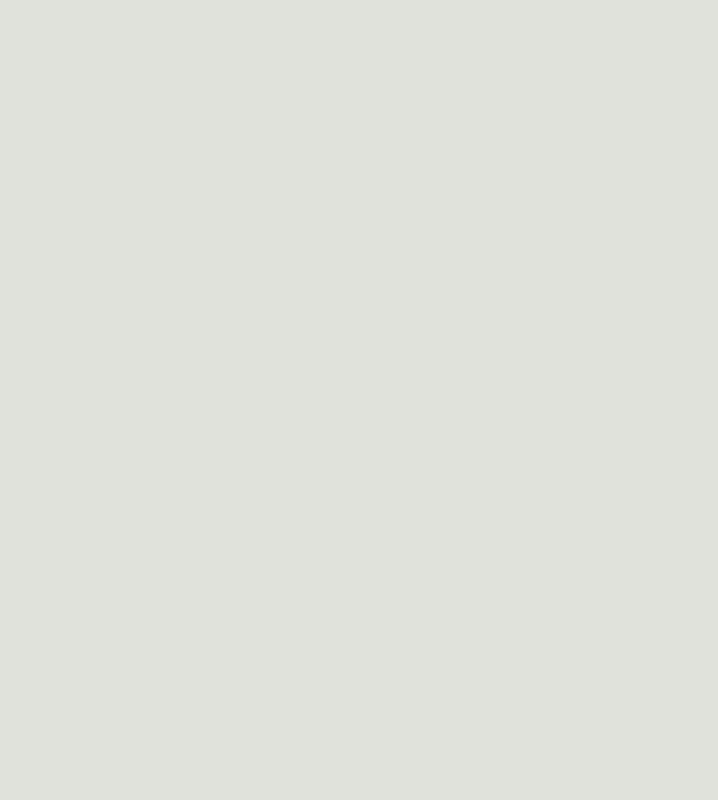
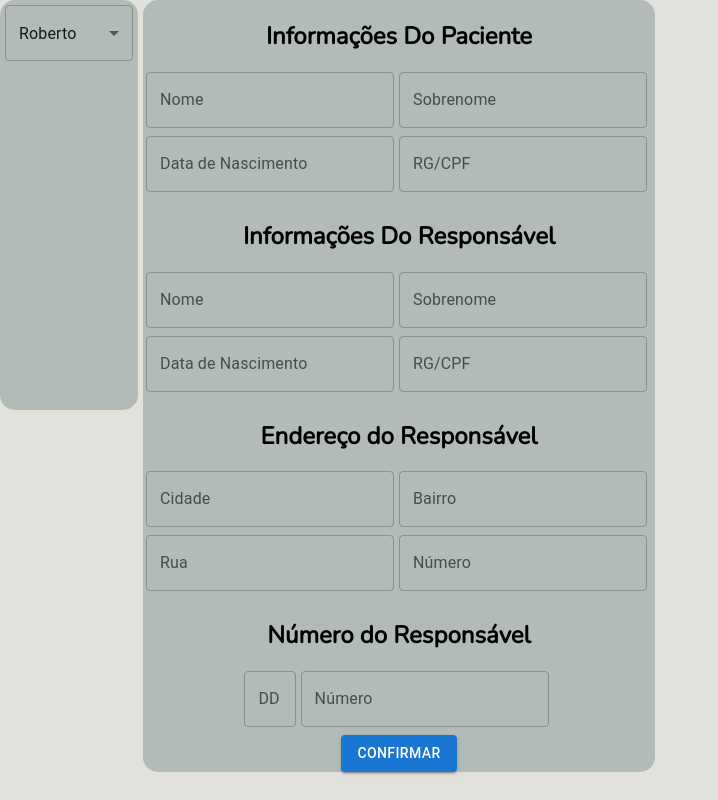
Before and after one commit to phlzera/producao-enfermagem, a React (Create React App) app: page /pacientes in a window 1280 px wide. Shown: the whole page, without its empty margins (0-718 px from the left). Built offline with nearby package versions, Linux system fonts and the light colour scheme.

Commit message:
Pagina ControlePacientes design

```diff
--- a/src/App.js
+++ b/src/App.js
@@ -1,5 +1,6 @@
 import { BrowserRouter, Routes, Route } from "react-router-dom";
 import ControleEvolucoes from "./Paginas/ControleEvolucoes";
+import ControlePacientes from "./Paginas/ControlePacientes";
 import Dashboard from "./Paginas/Dashboard";
 import TelaLogin from "./Paginas/TelaLogin";
 import GlobalStyle from "./Styled-Components/GlobalStyle";
@@ -12,7 +13,7 @@ function App() {
         <Route path="/login" element={<TelaLogin />} />
         <Route path="/dashboard" element={<Dashboard />} />
         <Route path="/evolucoes" element={<ControleEvolucoes />} />
-        <Route path="/pacientes" element={<></>} />
+        <Route path="/pacientes" element={<ControlePacientes/>} />
       </Routes>
     </BrowserRouter>
   );
--- a/src/Componentes/ControlePacientes/GeradorDePacientes.jsx
+++ b/src/Componentes/ControlePacientes/GeradorDePacientes.jsx
@@ -1,6 +1,54 @@
+import {Button, TextField } from "@mui/material";
+import styledEngine from "@mui/styled-engine";
+import styled from "styled-components";
+
+const Form = styled.form`
+    background-color:rgba(136, 150, 150, 0.5);
+    border-radius: 15px;
+    display: flex;
+    text-align: center;
+    flex-wrap: wrap;
+    justify-content: center;
+    width: 40%;
+`
+
+const StyledTextField = styledEngine(TextField)`
+    margin: 0px 5px 8px 0px;
+`
+
+const SubTitle = styled.h2`
+    width: 100%;
+    color: black;
+`
+
+const DivCenterButton = styled.div`
+    width: 100%;
+`
 const GeradorDePacientes = () => {
     return (
         <>
+        <Form>
+            <SubTitle>Informações Do Paciente</SubTitle>
+                <StyledTextField label={'Nome'}/>
+                <StyledTextField label={'Sobrenome'}/>
+                <StyledTextField label={'Data de Nascimento'}/>
+                <StyledTextField label={'RG/CPF'}/>
+            <SubTitle>Informações Do Responsável</SubTitle>
+                <StyledTextField label={'Nome'}/>
+                <StyledTextField label={'Sobrenome'}/>
+                <StyledTextField label={'Data de Nascimento'}/>
+                <StyledTextField label={'RG/CPF'}/>
+            <SubTitle>Endereço do Responsável</SubTitle>
+                <StyledTextField label={'Cidade'}/>
+                <StyledTextField label={'Bairro'}/>
+                <StyledTextField label={'Rua'}/>
+                <StyledTextField label={'Número'}/>
+            <SubTitle>Número do Responsável</SubTitle>
+                <StyledTextField style={{width: '10%'}} label={'DD'}/>
+                <StyledTextField label={'Número'}/>
+            <DivCenterButton/> {/* So para deixar o botão abaixo centralizado no flexbox*/}
+            <Button variant={'contained'} type='submit'>Confirmar</Button>
+        </Form>
         </>
     )
 }
--- a/src/Componentes/ControlePacientes/SideBarPacientes.jsx
+++ b/src/Componentes/ControlePacientes/SideBarPacientes.jsx
@@ -1,8 +1,30 @@
+import { MenuItem, Select } from "@mui/material";
+import styled from 'styled-components'
+
+const FlexBox = styled.div`
+  padding: 5px;
+  background-color:rgba(136, 150, 150, 0.5);
+  border-radius: 15px;
+  width: 10%;
+  margin: 0px 5px 0px 0px;
+  height: 50vh;
+  display: flex;
+  flex-direction: column;
+`;
+
 const SideBarPacientes = () => {
-    return (
-        <>
-        </>
-    )
-}
+  return (
+    <>
+      <FlexBox>
+        <Select name="ListaDePacientes" defaultValue={10}>
+          <MenuItem value={0}>Novo Paciente...</MenuItem>
+          <MenuItem value={10}>Roberto</MenuItem>
+          <MenuItem value={20}>Oliveira</MenuItem>
+          <MenuItem value={30}>Pablo</MenuItem>
+        </Select>
+      </FlexBox>
+    </>
+  );
+};
 
 export default SideBarPacientes;
--- a/src/Paginas/ControlePacientes.jsx
+++ b/src/Paginas/ControlePacientes.jsx
@@ -1,7 +1,17 @@
+import styled from "styled-components";
+import GeradorDePacientes from "../Componentes/ControlePacientes/GeradorDePacientes";
+import SideBarPacientes from "../Componentes/ControlePacientes/SideBarPacientes";
+
+const FlexBox = styled.div`
+    display: flex;
+    flex-direction: row;
+`
 const ControlePacientes = () => {
     return (
-        <>
-        </>
+        <FlexBox>
+            <SideBarPacientes/>
+            <GeradorDePacientes/>
+        </FlexBox>
     )
 }
 
--- a/src/Styled-Components/FormSinaisVitais/index.js
+++ b/src/Styled-Components/FormSinaisVitais/index.js
@@ -7,5 +7,4 @@ export default styled.form`
     padding: 20px 20px;
     background-color:rgba(136, 150, 150, 0.5);
     border-radius: 15px;
-    opacity: 1;
 `
--- a/src/Styled-Components/GlobalStyle/index.js
+++ b/src/Styled-Components/GlobalStyle/index.js
@@ -2,6 +2,8 @@ import { createGlobalStyle } from "styled-components";
 
 export default createGlobalStyle`
     body {
+        margin: 0 0;
+        padding: 0 0;
         font-family: nunito;
         background-color: #e0e2db;
     }
```
